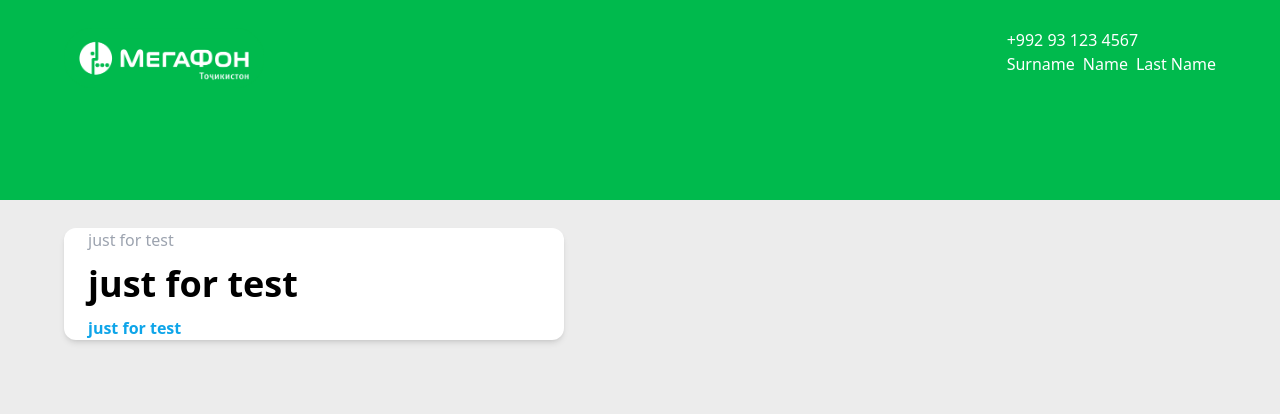
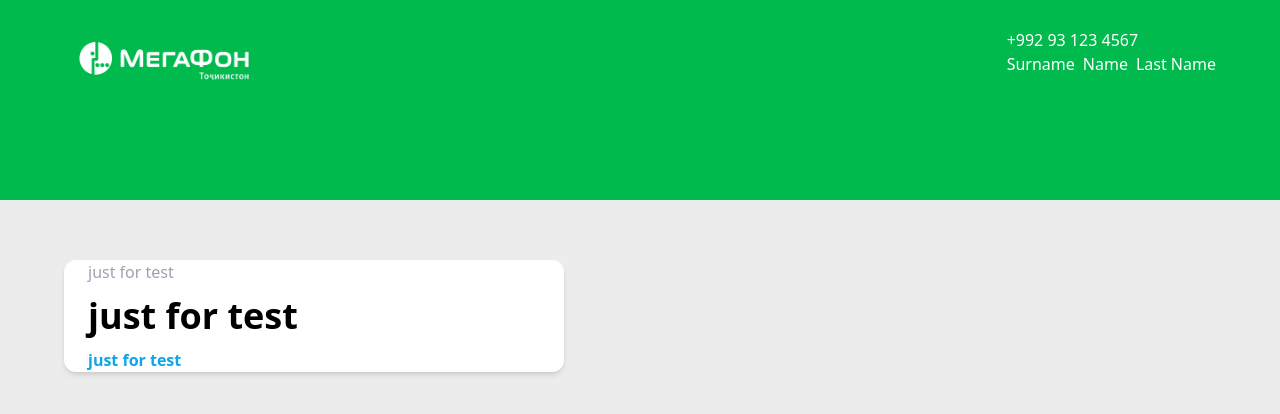
Before and after one commit to Jony-2002/demo, a Vue app: page / in a window 1280 px wide. Shown: the top 414 px of the page. Built offline with nearby package versions, Linux system fonts and the light colour scheme.

Commit message:
Created CardInfo component

```diff
--- /dev/null
+++ b/src/components/CardInfo.vue
@@ -0,0 +1,13 @@
+<template lang="">
+  <div class="my-8">
+    <p class="text-gray-400">just for test</p>
+    <h3 class="text-4xl font-bold my-3">just for test</h3>
+    <a class="text-sky-500 font-semibold" href="#">just for test</a>
+  </div>
+</template>
+<script>
+export default {
+  name: "CardInfo",
+};
+</script>
+<style lang=""></style>
--- a/src/components/SmallCard.vue
+++ b/src/components/SmallCard.vue
@@ -1,17 +1,14 @@
 <template lang="">
   <div class="shadow-md w-[500px] max-w-[100%] rounded-xl px-6 bg-white">
-    <p class="text-gray-400">just for test</p>
-    <h3 class="text-4xl font-bold my-3">just for test</h3>
-    <a class="text-sky-500 font-semibold" href="#">just for test</a>
+    <CardInfoVue />
   </div>
 </template>
 <script>
-
-
+import CardInfoVue from './CardInfo.vue';
 export default {
   name: 'SmallCard',
   components: {
-
+    CardInfoVue
   }
 }
 </script>
```
